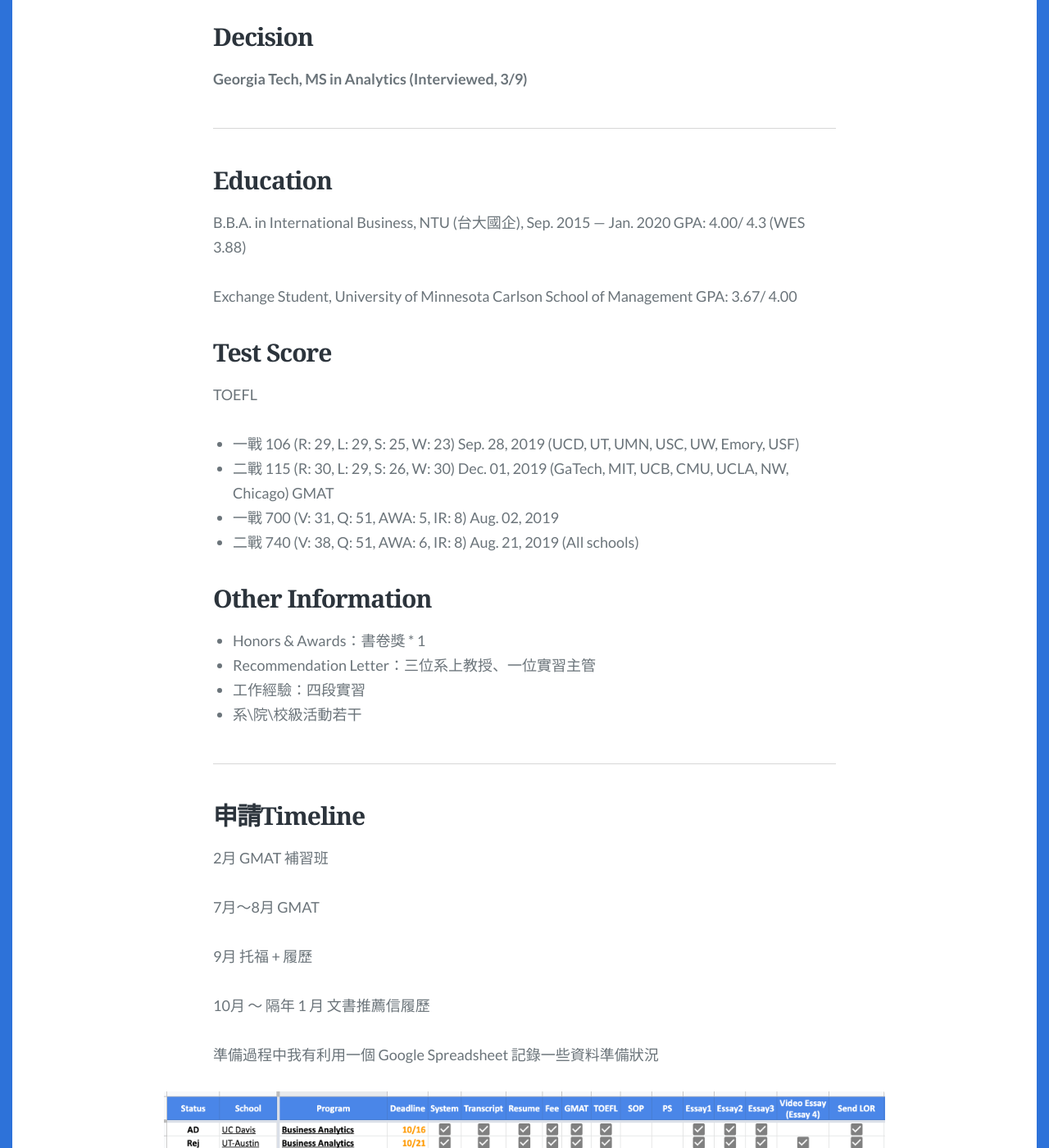
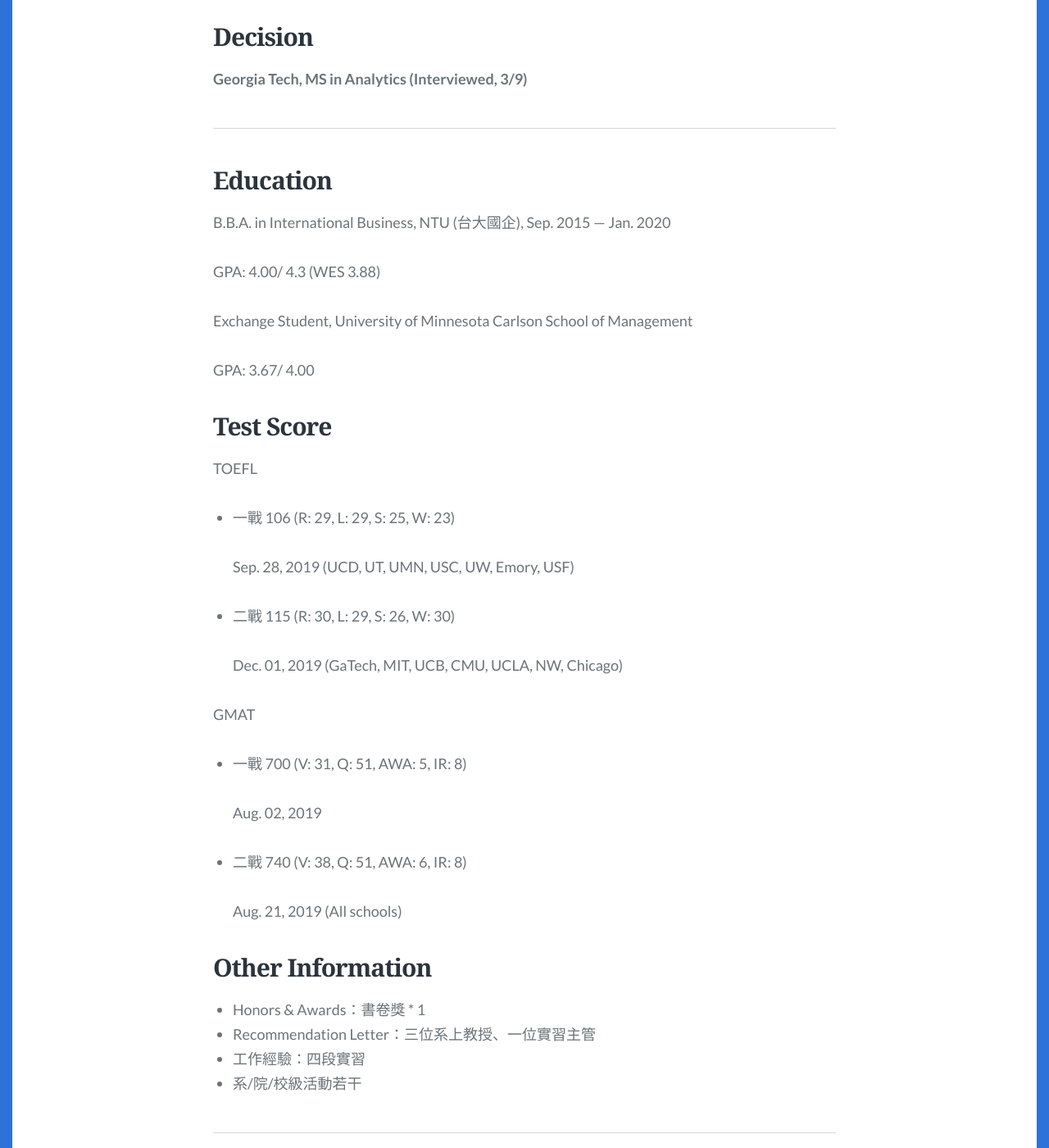
Before and after one commit to patrickytc/Blog, a Jekyll site: the page built from _posts/2020-04-26-美國碩士申請結果總結.md, in a window 1280 px wide and 1400 px high, scrolled down 2387 px. Shown: the whole window at 82% size. Built offline with Jekyll 4.4.1, drawn with Linux system fonts in a browser that asks for light colours; some web fonts are replaced; comment, search, counter and statistics services are not loaded.

```diff
--- a/_posts/2020-04-26-美國碩士申請結果總結.md
+++ b/_posts/2020-04-26-美國碩士申請結果總結.md
@@ -52,28 +52,37 @@ UT Austin, MS in Business Analytics (Waitlisted, 12/20, Rejection, 4/2)
 
 ## Education
 B.B.A. in International Business, NTU (台大國企), Sep. 2015 — Jan. 2020
+
 GPA: 4.00/ 4.3 (WES 3.88)
 
 Exchange Student, University of Minnesota Carlson School of Management
+
 GPA: 3.67/ 4.00
 
 ## Test Score
 TOEFL
 + 一戰 106 (R: 29, L: 29, S: 25, W: 23)
+
   Sep. 28, 2019 (UCD, UT, UMN, USC, UW,  Emory, USF)
+
 + 二戰 115 (R: 30, L: 29, S: 26, W: 30)
+
   Dec. 01, 2019 (GaTech, MIT, UCB, CMU, UCLA, NW, Chicago)
+
 GMAT
 + 一戰 700 (V: 31, Q: 51,  AWA: 5, IR: 8)
+
   Aug. 02, 2019
+
 + 二戰 740 (V: 38, Q: 51,  AWA: 6, IR: 8)
+
   Aug. 21, 2019 (All schools)
 
 ## Other Information
 * Honors & Awards：書卷獎 * 1
 * Recommendation Letter：三位系上教授、一位實習主管
 * 工作經驗：四段實習
-* 系\院\校級活動若干
+* 系/院/校級活動若干
 
 ***
 
```
